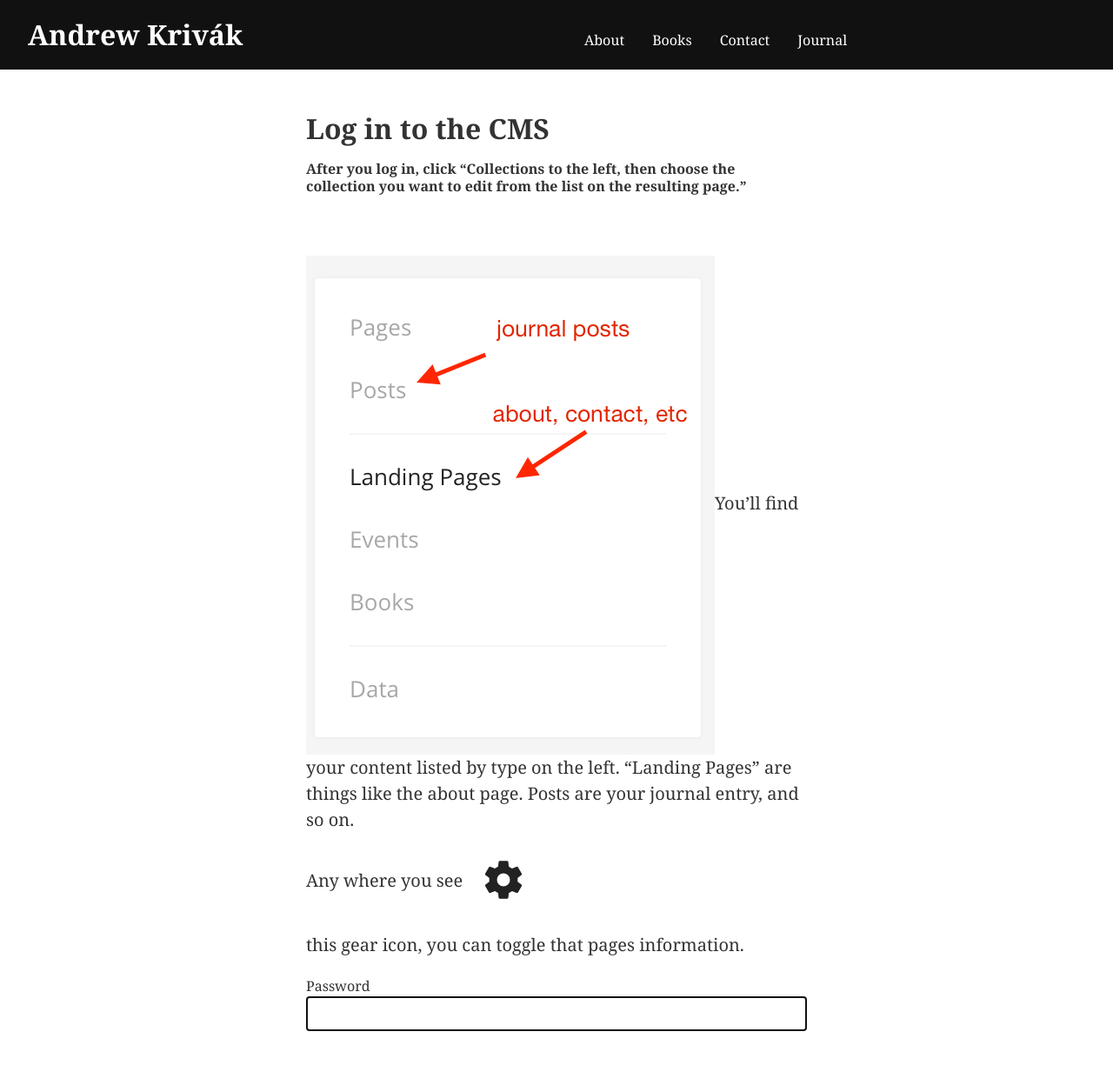
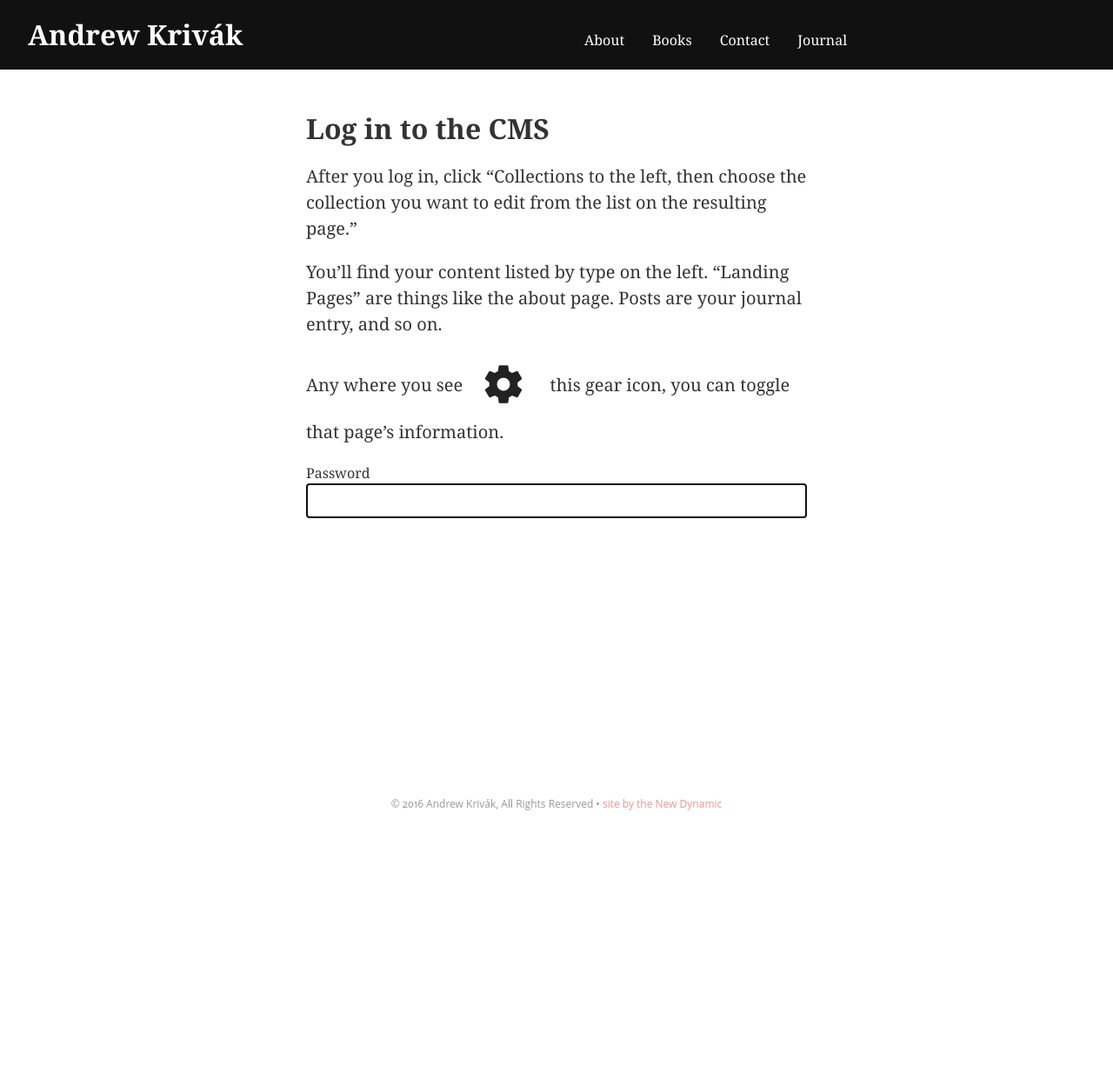
Before and after one commit to theNewDynamic/andrewkrivak.com--archive, a Jekyll site: the page built from cms.md, in a window 1280 px wide and 1400 px high. Shown: the top 1225 px of the window at 87% size. Built offline with Jekyll 4.4.1, drawn with Linux system fonts in a browser that asks for light colours.

Commit message:
add some cms instructions

```diff
--- a/cms.md
+++ b/cms.md
@@ -6,13 +6,8 @@ permalink: /cms/
 include: forms/cms-login.html
 ---
 
+After you log in, click "Collections to the left, then choose the collection you want to edit from the list on the resulting page."
 
-#### After you log in, click "Collections to the left, then choose the collection you want to edit from the list on the resulting page."
+You'll find your content listed by type on the left. "Landing Pages" are things like the about page. Posts are your journal entry, and so on.
 
-&nbsp;
-
-![](/uploads/versions/screen-shot-2016-09-22-at-11-09-38-am---x----470-574x---.png)You'll find your content listed by type on the left. "Landing Pages" are things like the about page. Posts are your journal entry, and so on.&nbsp;
-
-Any where you see&nbsp;![](/uploads/versions/screen-shot-2016-09-22-at-11-13-12-am---x----90-74x---.png)
-
-this gear icon, you can toggle that pages information.
+Any where you see&nbsp;![](/uploads/versions/screen-shot-2016-09-22-at-11-13-12-am---x----90-74x---.png) this gear icon, you can toggle that page's information.
```
